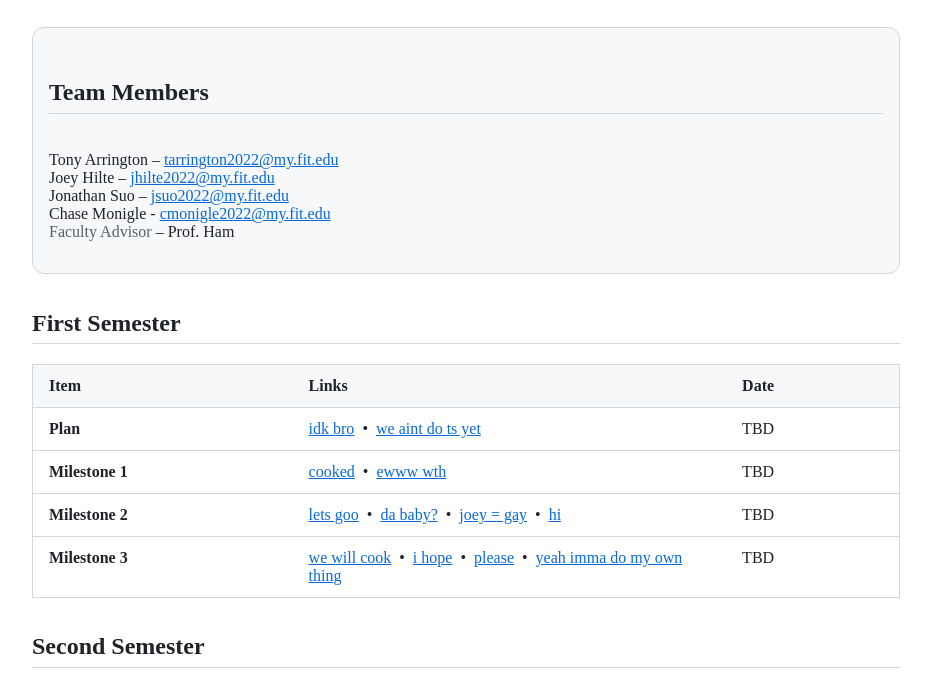
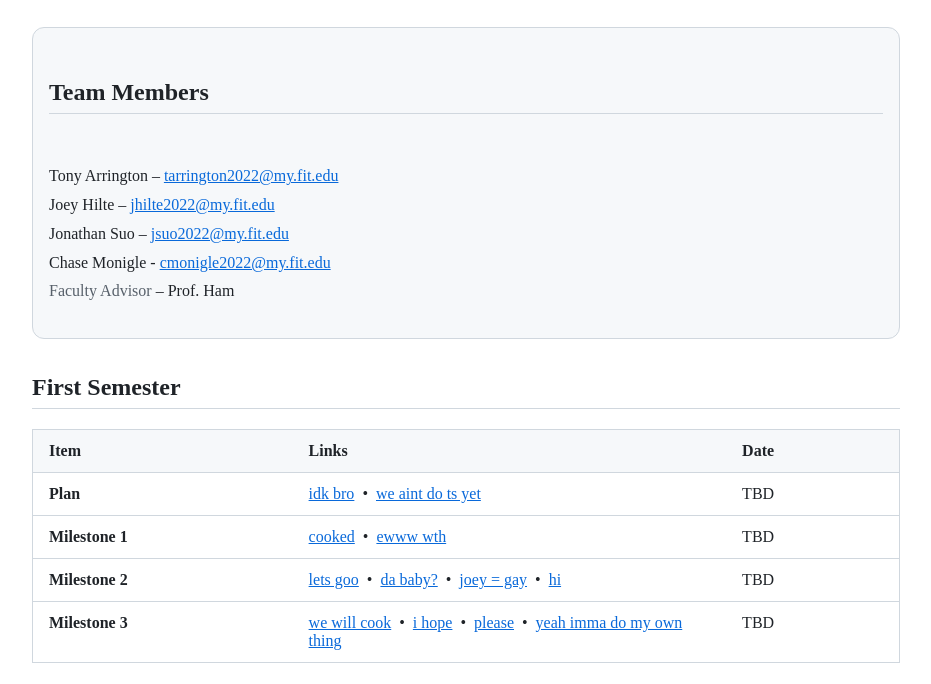
Before and after one commit to yanarex/shuttle-app-website, a plain HTML site: page index.html in a window 1280 px wide. Shown: the part 74-758 px from the top of the page, without its empty margins (174-1105 px from the left). Drawn offline with Linux system fonts and the light colour scheme.

Commit message:
Update index.html

```diff
--- a/index.html
+++ b/index.html
@@ -17,6 +17,7 @@
     header .title{ font-size: clamp(1.6rem, 2.5vw, 2rem); margin:0; font-weight:700; }
     header .subtitle{ color: #57606a; margin:0; }
 
+    p { line-height: 1.8;}
     h2{ margin-top: 2.2rem; border-bottom:1px solid var(--border); padding-bottom:.4rem; }
     a{ color: #0969da; }
     a:hover{ text-decoration:underline; }
```
